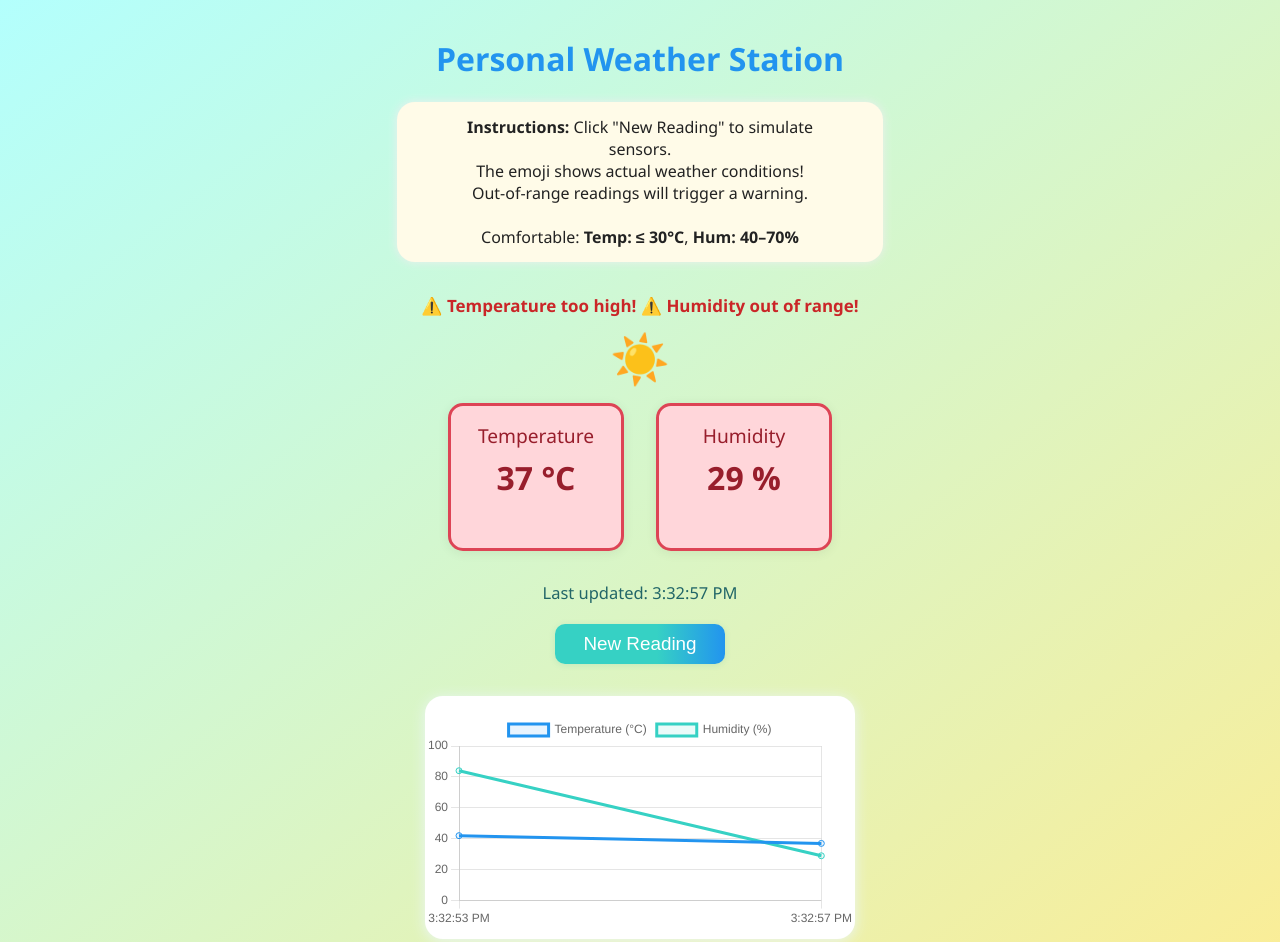
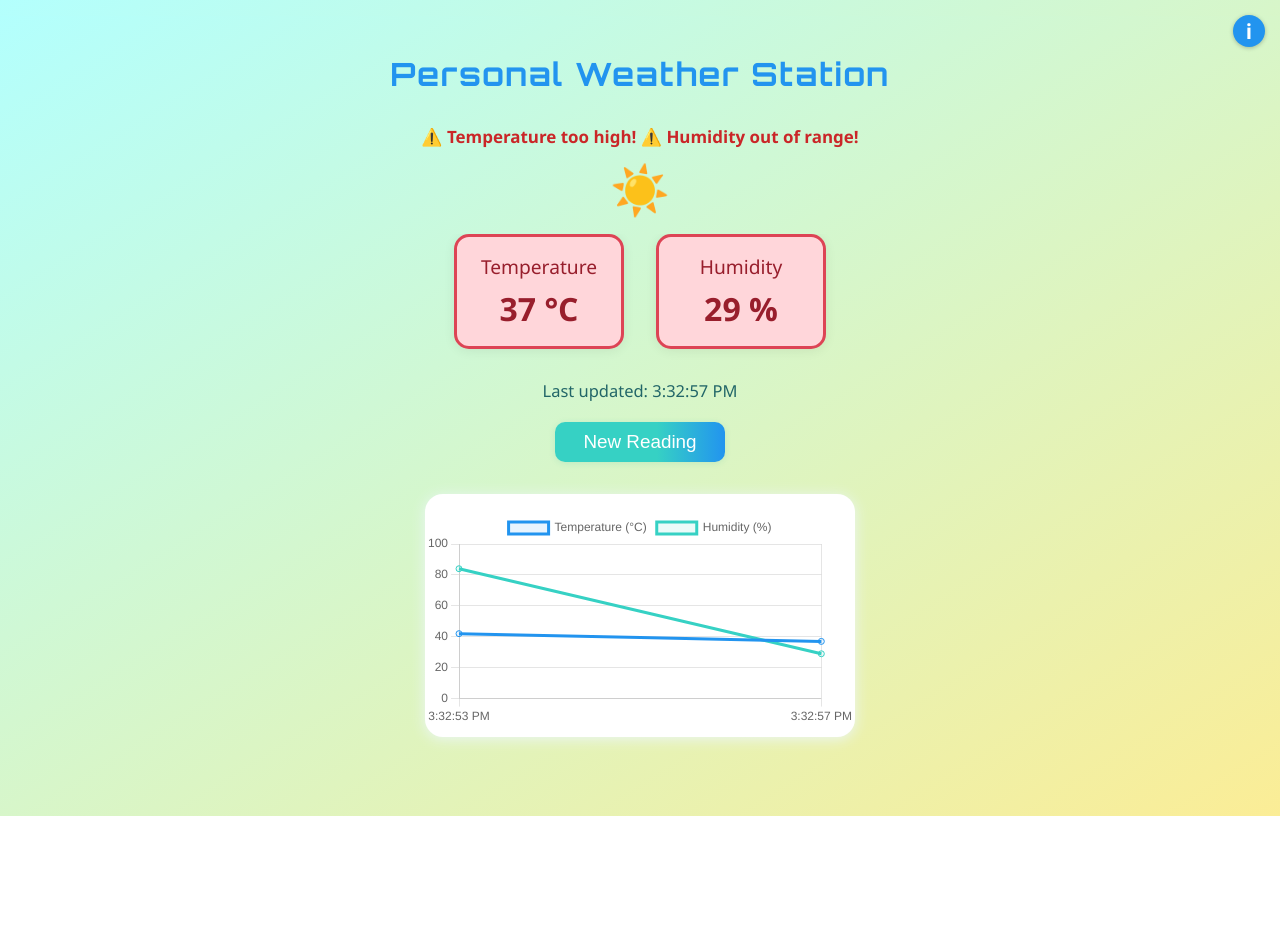
Before and after one commit to BinaryBeacons/WeatherStat, a plain HTML site: page index.html.html in a window 1280 px wide. Shown: the top 942 px of the page. After the commit the page ends 816 px from the top, so only its background shows below. Drawn offline with nearby package versions, Linux system fonts and the light colour scheme.

Commit message:
index.html

```diff
--- a/index.html.html
+++ b/index.html.html
@@ -2,30 +2,69 @@
 <html lang="en">
 <head>
     <meta charset="UTF-8" />
-    <meta name="viewport" content="width=device-width, initial-scale=1.0">
+    <meta name="viewport" content="width=device-width, initial-scale=1.0" />
     <title>Personal Weather Station</title>
+    <link href="https://fonts.googleapis.com/css2?family=Orbitron:wght@700&display=swap" rel="stylesheet" />
     <script src="https://cdn.jsdelivr.net/npm/chart.js@4.3.0/dist/chart.umd.min.js"></script>
     <style>
-        body {
+        html, body {
+            margin: 0;
+            padding: 0;
+            max-width: 100vw;
+            overflow-x: hidden;
+            box-sizing: border-box;
             font-family: 'Segoe UI', Arial, sans-serif;
             background: linear-gradient(to bottom right, #b3fffd, #fbed96);
             color: #222;
             text-align: center;
             min-height: 100vh;
-            margin: 0;
-            padding: 2vh 0 0 0;
+            padding-top: 2vh;
         }
         h1 {
+            font-family: 'Orbitron', sans-serif;
             color: #2294ef;
+            margin: 0;
+            padding: 0.7em 0;
+            letter-spacing: 1.5px;
         }
-        .instructions {
+        .info-button {
+            position: fixed;
+            top: 15px;
+            right: 15px;
+            background: #2294ef;
+            color: #fff;
+            font-weight: bold;
+            font-size: 1.3rem;
+            width: 32px;
+            height: 32px;
+            border-radius: 50%;
+            cursor: pointer;
+            user-select: none;
+            box-shadow: 0 1px 4px rgba(0,0,0,0.25);
+            display: flex;
+            align-items: center;
+            justify-content: center;
+            z-index: 1000;
+            transition: background 0.3s ease;
+        }
+        .info-button:hover {
+            background: #1e7ddb;
+        }
+        .info-overlay {
+            position: fixed;
+            top: 60px;
+            right: 15px;
+            width: 280px;
             background: #fffbe8;
-            border-radius: 18px;
-            width: 90%;
-            max-width: 410px;
-            margin: 2vh auto 3vh auto;
-            padding: 14px 3vw;
-            box-shadow: 0 0 10px #eeeeef;
+            border-radius: 12px;
+            padding: 14px 18px;
+            box-shadow: 0 2px 12px rgba(0,0,0,0.2);
+            font-size: 0.95rem;
+            color: #222;
+            box-sizing: border-box;
+            z-index: 999;
+            display: none;
+            text-align: left;
         }
         .main-cards {
             display: flex;
@@ -33,6 +72,7 @@
             margin-bottom: 18px;
             gap: 32px;
             flex-wrap: wrap;
+            overflow: hidden;
         }
         .card {
             background: #fff;
@@ -49,6 +89,8 @@
             display: flex;
             flex-direction: column;
             align-items: center;
+            box-sizing: border-box;
+            word-wrap: break-word;
         }
         .alert {
             background: #ffd6da !important;
@@ -99,6 +141,7 @@
             padding: 18px 0 10px 0;
             margin: 0 auto 5vh auto;
             box-shadow: 0 2px 14px #ebf6f7;
+            box-sizing: border-box;
         }
         @media (max-width: 600px) {
             .main-cards {
@@ -112,10 +155,6 @@
                 max-width: 260px;
                 margin-bottom: 14px;
             }
-            .instructions {
-                width: 98vw;
-                padding: 3vw;
-            }
             .chart-container {
                 width: 95vw;
                 max-width: 98vw;
@@ -126,12 +165,15 @@
 </head>
 <body>
     <h1>Personal Weather Station</h1>
-    <div class="instructions">
-        <b>Instructions:</b> Click "New Reading" to simulate sensors.<br>
-        The emoji shows actual weather conditions!<br>
-        Out-of-range readings will trigger a warning.<br><br>
-        Comfortable: <b>Temp: ≤ 30°C</b>, <b>Hum: 40–70%</b>
+    <div class="info-button" id="infoButton" title="Instructions">i</div>
+    <div class="info-overlay" id="infoOverlay">
+        <strong>Instructions:</strong>
+        <p>Click the <em>New Reading</em> button to simulate sensor data.</p>
+        <p>The emoji shows actual weather conditions.</p>
+        <p>Alerts will appear if temperature exceeds 30°C or humidity is outside 40-70%.</p>
+        <p>Enjoy monitoring your personal weather station!</p>
     </div>
+
     <div id="alert-message"></div>
     <div id="weather-icon">☀️</div>
     <div class="main-cards">
@@ -149,7 +191,19 @@
     <div class="chart-container">
         <canvas id="historyChart"></canvas>
     </div>
+
     <script>
+        // Toggle info overlay visibility
+        const infoButton = document.getElementById('infoButton');
+        const infoOverlay = document.getElementById('infoOverlay');
+        infoButton.addEventListener('click', () => {
+            if (infoOverlay.style.display === 'block') {
+                infoOverlay.style.display = 'none';
+            } else {
+                infoOverlay.style.display = 'block';
+            }
+        });
+
         window.onload = function() {
             const tempHistory = [];
             const humHistory = [];
@@ -209,13 +263,13 @@
             function setWeatherIcon(temp) {
                 const iconDiv = document.getElementById('weather-icon');
                 if (temp >= 35) {
-                    iconDiv.textContent = "☀️";  // Sunny
+                    iconDiv.textContent = "☀️";
                 } else if (temp > 30) {
-                    iconDiv.textContent = "⛈️";  // Thunderstorm
+                    iconDiv.textContent = "⛈️";
                 } else if (temp >= 20) {
-                    iconDiv.textContent = "⛅";  // Cloudy
+                    iconDiv.textContent = "⛅";
                 } else {
-                    iconDiv.textContent = "🌫️";  // Rainy/Fog
+                    iconDiv.textContent = "🌫️";
                 }
             }
 
```
